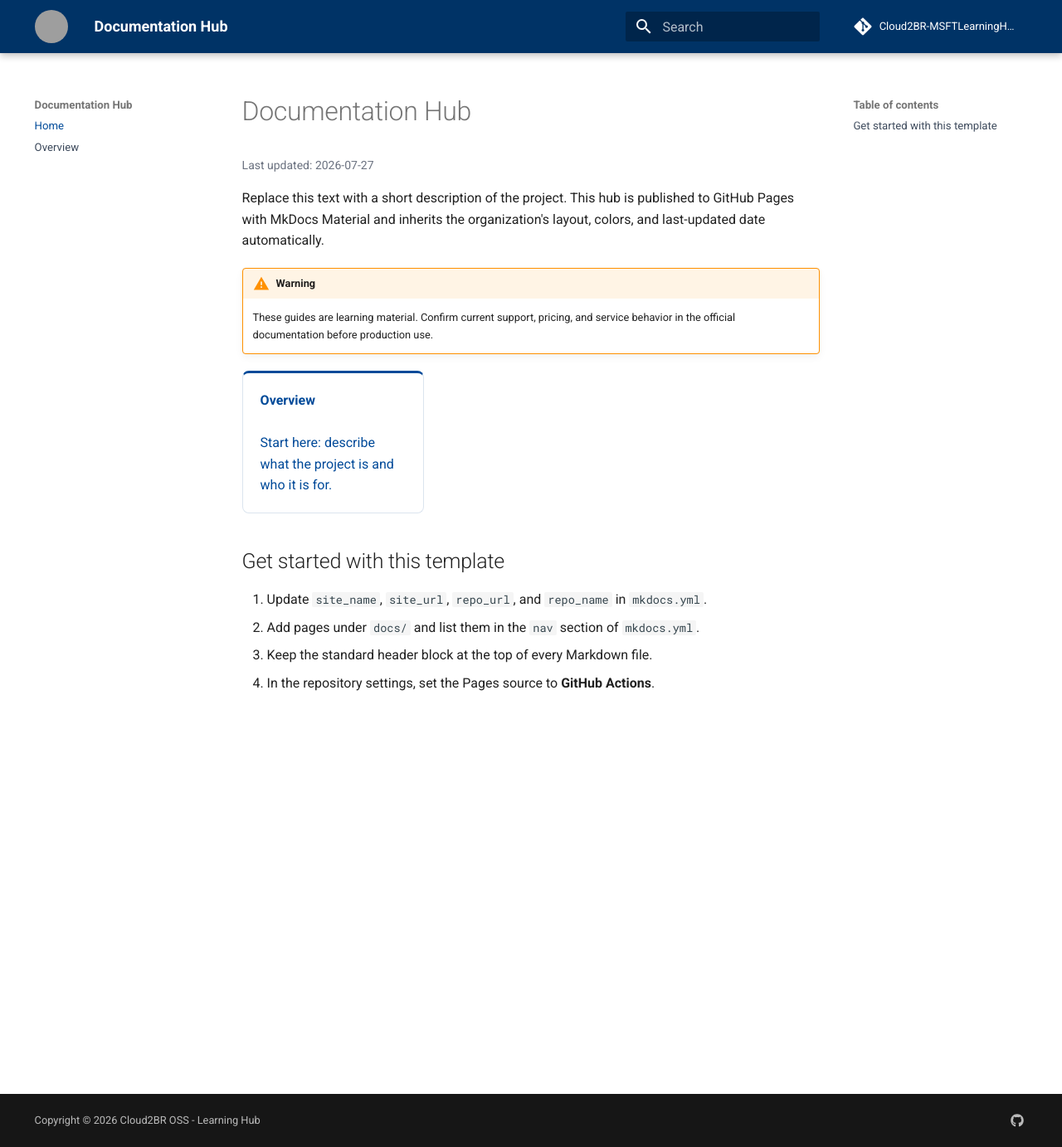
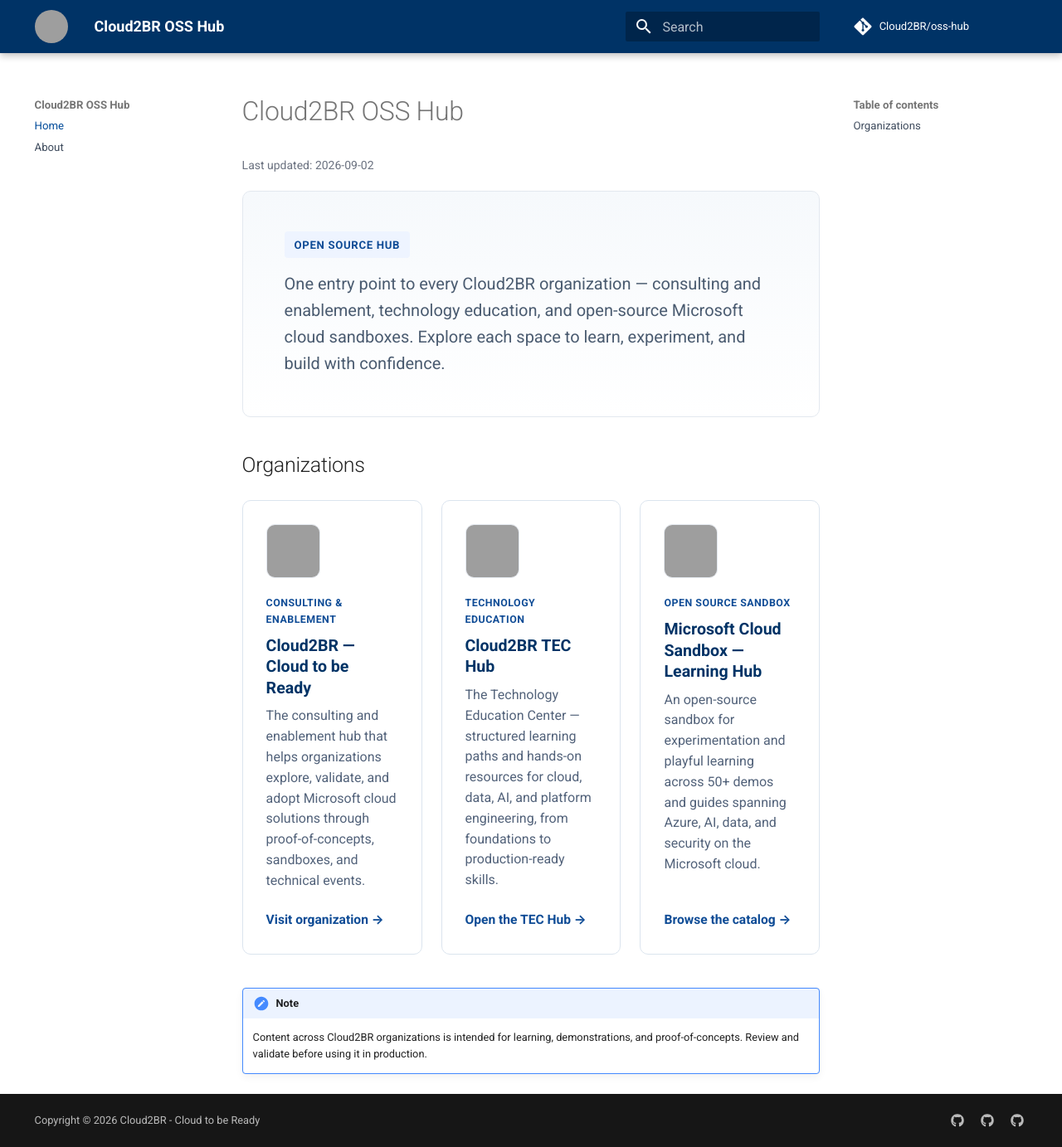
Before and after one commit to Cloud2BR/oss-hub, an MkDocs documentation site: the page built from docs/index.md, in a window 1280 px wide and 1383 px high. Shown: the whole window at 83% size. Built offline with MkDocs 1.6.1 and Material for MkDocs 9.7.7, drawn with Linux system fonts in a browser that asks for light colours; comment, search, counter and statistics services are not loaded; grey boxes are pictures that could not be loaded.

Commit message:
Revamp oss-hub into a Cloud2BR org catalog

```diff
--- a/docs/assets/css/custom.css
+++ b/docs/assets/css/custom.css
@@ -89,3 +89,97 @@
 }
 .guide-card:hover { box-shadow: 0 7px 18px rgba(0, 51, 102, 0.12); color: inherit; }
 @media screen and (max-width: 44rem) { .guide-grid { grid-template-columns: 1fr; } }
+
+/* Org catalog hero */
+.org-hero {
+  background: linear-gradient(180deg, #f6f9fc 0%, #ffffff 100%);
+  border: 1px solid #e3e8ef;
+  border-radius: 10px;
+  margin: 1rem 0 2rem;
+  padding: 2.4rem 2.5rem;
+}
+.org-hero__eyebrow {
+  background: #eef4ff;
+  border-radius: 4px;
+  color: #0f4c96;
+  display: inline-block;
+  font-size: 0.66rem;
+  font-weight: 700;
+  letter-spacing: 0.05em;
+  margin: 0 0 0.75rem;
+  padding: 0.28rem 0.6rem;
+  text-transform: uppercase;
+}
+.org-hero__lead {
+  color: #4a5b70;
+  font-size: 1rem;
+  line-height: 1.6;
+  margin: 0;
+  max-width: 48rem;
+}
+
+/* Org catalog cards */
+.org-grid {
+  display: grid;
+  gap: 1.15rem;
+  grid-template-columns: repeat(3, minmax(0, 1fr));
+  margin: 1.25rem 0 2rem;
+}
+.org-card,
+.org-card:visited {
+  background: #fff;
+  border: 1px solid #dbe4ee;
+  border-radius: 10px;
+  color: inherit;
+  display: flex;
+  flex-direction: column;
+  padding: 1.4rem;
+  text-decoration: none;
+  transition: border-color 0.15s ease, box-shadow 0.15s ease, transform 0.15s ease;
+}
+.org-card:hover {
+  border-color: #b9cde4;
+  box-shadow: 0 12px 26px rgba(0, 51, 102, 0.12);
+  color: inherit;
+  transform: translateY(-2px);
+}
+.org-card__logo {
+  background: #fff;
+  border: 1px solid #e3e8ef;
+  border-radius: 10px;
+  height: 3.25rem;
+  object-fit: cover;
+  width: 3.25rem;
+}
+.org-card__tag {
+  color: #0f4c96;
+  display: block;
+  font-size: 0.62rem;
+  font-weight: 700;
+  letter-spacing: 0.04em;
+  margin: 1rem 0 0.45rem;
+  text-transform: uppercase;
+}
+.org-card__title {
+  color: var(--brand-navy);
+  display: block;
+  font-size: 0.98rem;
+  font-weight: 700;
+  line-height: 1.3;
+  margin-bottom: 0.45rem;
+}
+.org-card__desc {
+  color: #52627a;
+  display: block;
+  font-size: 0.8rem;
+  line-height: 1.55;
+}
+.org-card__link {
+  color: #0f4c96;
+  display: block;
+  font-size: 0.78rem;
+  font-weight: 700;
+  margin-top: auto;
+  padding-top: 1.1rem;
+}
+@media screen and (max-width: 60rem) { .org-grid { grid-template-columns: 1fr; } }
--- a/docs/index.md
+++ b/docs/index.md
@@ -1,29 +1,45 @@
-# Documentation Hub
+# Cloud2BR OSS Hub
 
 Atlanta, USA
 
 [![GitHub](https://img.shields.io/badge/--181717?logo=github&logoColor=ffffff)](https://github.com/)
-[Cloud2BR OSS - Learning Hub](https://github.com/Cloud2BR-MSFTLearningHub)
+[Cloud2BR - Cloud to be Ready](https://github.com/Cloud2BR)
 
-Last updated: 2026-07-27
+Last updated: 2026-09-02
 
 ----------
 
-Replace this text with a short description of the project. This hub is published to
-GitHub Pages with MkDocs Material and inherits the organization's layout, colors,
-and last-updated date automatically.
+<section class="org-hero">
+  <p class="org-hero__eyebrow">Open Source Hub</p>
+  <p class="org-hero__lead">One entry point to every Cloud2BR organization — consulting and enablement, technology education, and open-source Microsoft cloud sandboxes. Explore each space to learn, experiment, and build with confidence.</p>
+</section>
 
-!!! warning
-    These guides are learning material. Confirm current support, pricing, and
-    service behavior in the official documentation before production use.
+## Organizations
 
-<div class="guide-grid">
-  <a class="guide-card" href="overview/"><strong>Overview</strong><br>Start here: describe what the project is and who it is for.</a>
+<div class="org-grid">
+  <a class="org-card" href="https://github.com/Cloud2BR">
+    <img class="org-card__logo" src="https://avatars.githubusercontent.com/u/265654976?v=4" alt="Cloud2BR" loading="lazy">
+    <span class="org-card__tag">Consulting &amp; Enablement</span>
+    <span class="org-card__title">Cloud2BR — Cloud to be Ready</span>
+    <span class="org-card__desc">The consulting and enablement hub that helps organizations explore, validate, and adopt Microsoft cloud solutions through proof-of-concepts, sandboxes, and technical events.</span>
+    <span class="org-card__link">Visit organization →</span>
+  </a>
+  <a class="org-card" href="https://cloud2br-tec.github.io/tec-hub/">
+    <img class="org-card__logo" src="https://github.com/Cloud2BR-TEC.png" alt="Cloud2BR TEC" loading="lazy">
+    <span class="org-card__tag">Technology Education</span>
+    <span class="org-card__title">Cloud2BR TEC Hub</span>
+    <span class="org-card__desc">The Technology Education Center — structured learning paths and hands-on resources for cloud, data, AI, and platform engineering, from foundations to production-ready skills.</span>
+    <span class="org-card__link">Open the TEC Hub →</span>
+  </a>
+  <a class="org-card" href="https://cloud2br-msftlearninghub.github.io/org-catalog/">
+    <img class="org-card__logo" src="https://avatars.githubusercontent.com/u/195347873?v=4" alt="Cloud2BR MSFT Learning Hub" loading="lazy">
+    <span class="org-card__tag">Open Source Sandbox</span>
+    <span class="org-card__title">Microsoft Cloud Sandbox — Learning Hub</span>
+    <span class="org-card__desc">An open-source sandbox for experimentation and playful learning across 50+ demos and guides spanning Azure, AI, data, and security on the Microsoft cloud.</span>
+    <span class="org-card__link">Browse the catalog →</span>
+  </a>
 </div>
 
-## Get started with this template
-
-1. Update `site_name`, `site_url`, `repo_url`, and `repo_name` in `mkdocs.yml`.
-2. Add pages under `docs/` and list them in the `nav` section of `mkdocs.yml`.
-3. Keep the standard header block at the top of every Markdown file.
-4. In the repository settings, set the Pages source to **GitHub Actions**.
+!!! note
+    Content across Cloud2BR organizations is intended for learning, demonstrations,
+    and proof-of-concepts. Review and validate before using it in production.
--- a/mkdocs.yml
+++ b/mkdocs.yml
@@ -1,16 +1,15 @@
-# Update site_name, site_url, repo_url, and repo_name for each new repository.
-site_name: Documentation Hub
-site_description: Overview and setup documentation for this project.
-site_url: https://cloud2br-msftlearninghub.github.io/org-repo-template/
-repo_url: https://github.com/Cloud2BR-MSFTLearningHub/org-repo-template
-repo_name: Cloud2BR-MSFTLearningHub/org-repo-template
+site_name: Cloud2BR OSS Hub
+site_description: The open source hub for all Cloud2BR organizations and engagements.
+site_url: https://cloud2br.github.io/oss-hub/
+repo_url: https://github.com/Cloud2BR/oss-hub
+repo_name: Cloud2BR/oss-hub
 docs_dir: docs
 site_dir: site
-copyright: Copyright &copy; 2026 <a href="https://github.com/Cloud2BR-MSFTLearningHub" target="_blank" rel="noopener">Cloud2BR OSS - Learning Hub</a>
+copyright: Copyright &copy; 2026 <a href="https://github.com/Cloud2BR" target="_blank" rel="noopener">Cloud2BR - Cloud to be Ready</a>
 theme:
   name: material
-  logo: https://avatars.githubusercontent.com/u/195347873?v=4
-  favicon: https://avatars.githubusercontent.com/u/195347873?v=4
+  logo: https://avatars.githubusercontent.com/u/265654976?v=4
+  favicon: https://avatars.githubusercontent.com/u/265654976?v=4
   features:
     - navigation.sections
     - navigation.expand
@@ -41,8 +40,14 @@
   generator: false
   social:
     - icon: fontawesome/brands/github
+      link: https://github.com/Cloud2BR
+      name: Cloud2BR - Cloud to be Ready
+    - icon: fontawesome/brands/github
+      link: https://github.com/Cloud2BR-TEC
+      name: Cloud2BR TEC Hub
+    - icon: fontawesome/brands/github
       link: https://github.com/Cloud2BR-MSFTLearningHub
-      name: Cloud2BR OSS - Learning Hub
+      name: Cloud2BR Open Source Microsoft Cloud Sandbox - Learning Hub
 nav:
   - Home: index.md
-  - Overview: overview.md
+  - About: overview.md
```
Also changed, not shown: README.md (+4 -4 lines), docs/overview.md (+20 -25 lines), 1 other file.
